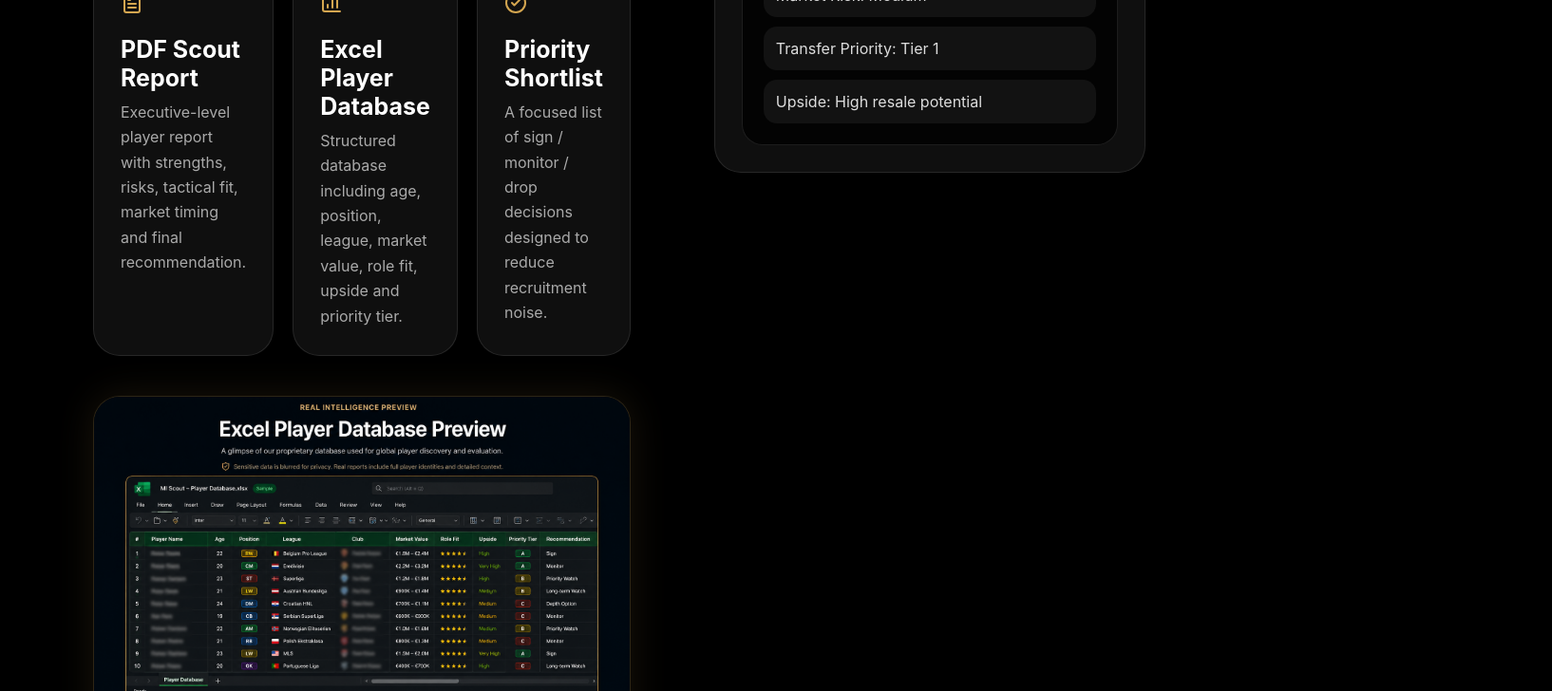
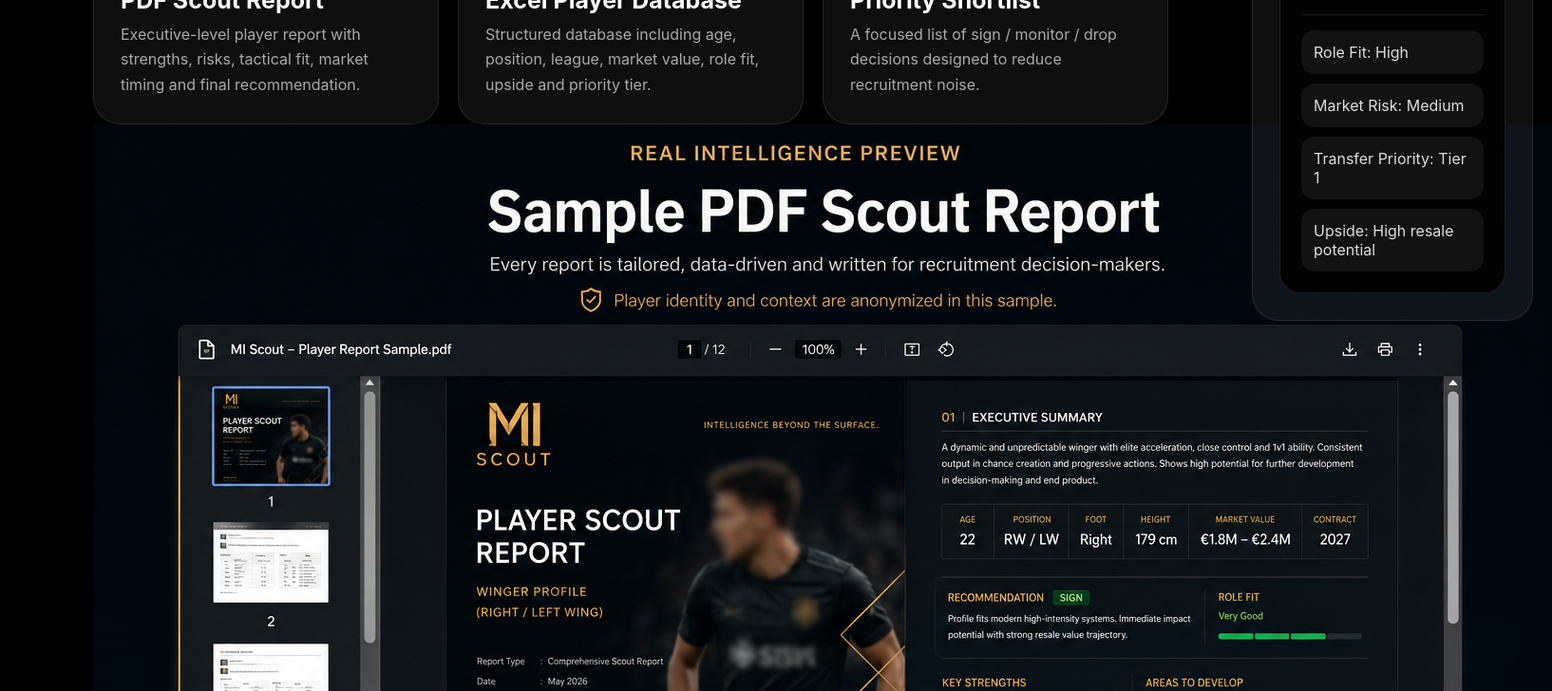
Before and after one commit to miscoutpro/mi-scout-site, a React (Vite) app: page / in a window 1280 px wide. Shown: the part 2600-3328 px from the top of the page at 95% size, 1634 px wide, since content can reach past the window. Built offline with nearby package versions, Linux system fonts and the light colour scheme.

Commit message:
Update main.jsx

```diff
--- a/src/main.jsx
+++ b/src/main.jsx
@@ -229,6 +229,12 @@ function App() {
       </p>
     </Card>
   </div>
+  <div className="pdf-preview-image">
+  <img
+    src="/pdf-preview.png"
+    alt="MI Scout PDF Scout Report Preview"
+  />
+</div>
   <div className="excel-preview">
   <img
     src="/excel-preview.png"
```
